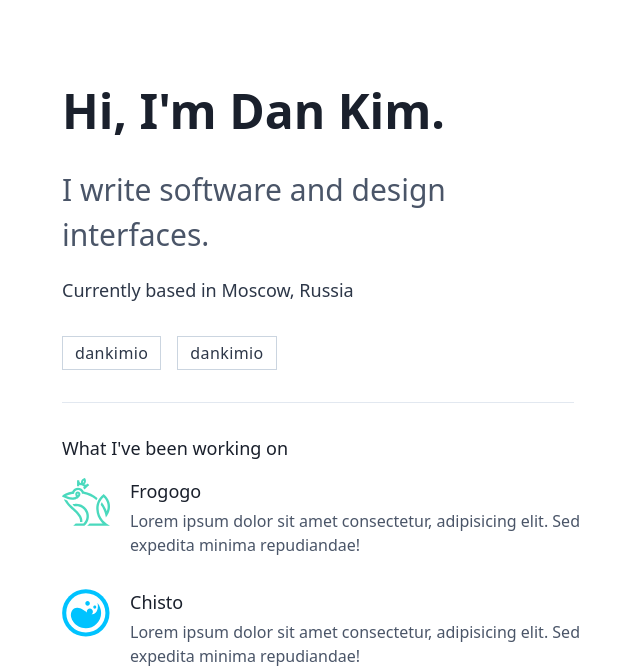
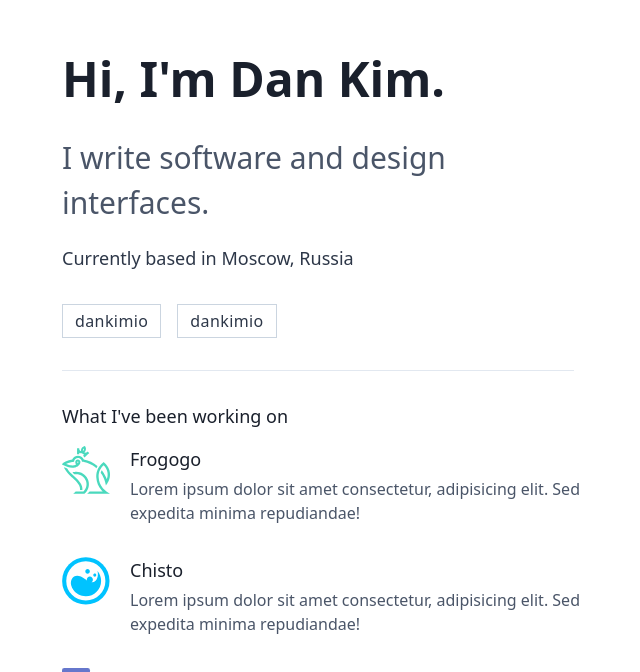
Before and after one commit to dankimio/dankim, a Vue app: page / in a window 1280 px wide. Shown: the part 117-789 px from the top of the page, without its empty margins (314-954 px from the left). Built offline with nearby package versions, Linux system fonts and the light colour scheme.

Commit message:
Decrease top padding in App

```diff
--- a/src/App.vue
+++ b/src/App.vue
@@ -1,5 +1,5 @@
 <template>
-  <div id="app" class="container px-6 pt-6 md:pt-32 lg:pt-48 md:max-w-lg lg:max-w-xl">
+  <div id="app" class="container px-6 pt-6 md:pt-32 lg:pt-40 md:max-w-lg lg:max-w-xl">
     <About msg="Hello, world!"/>
 
     <Divider />
```
